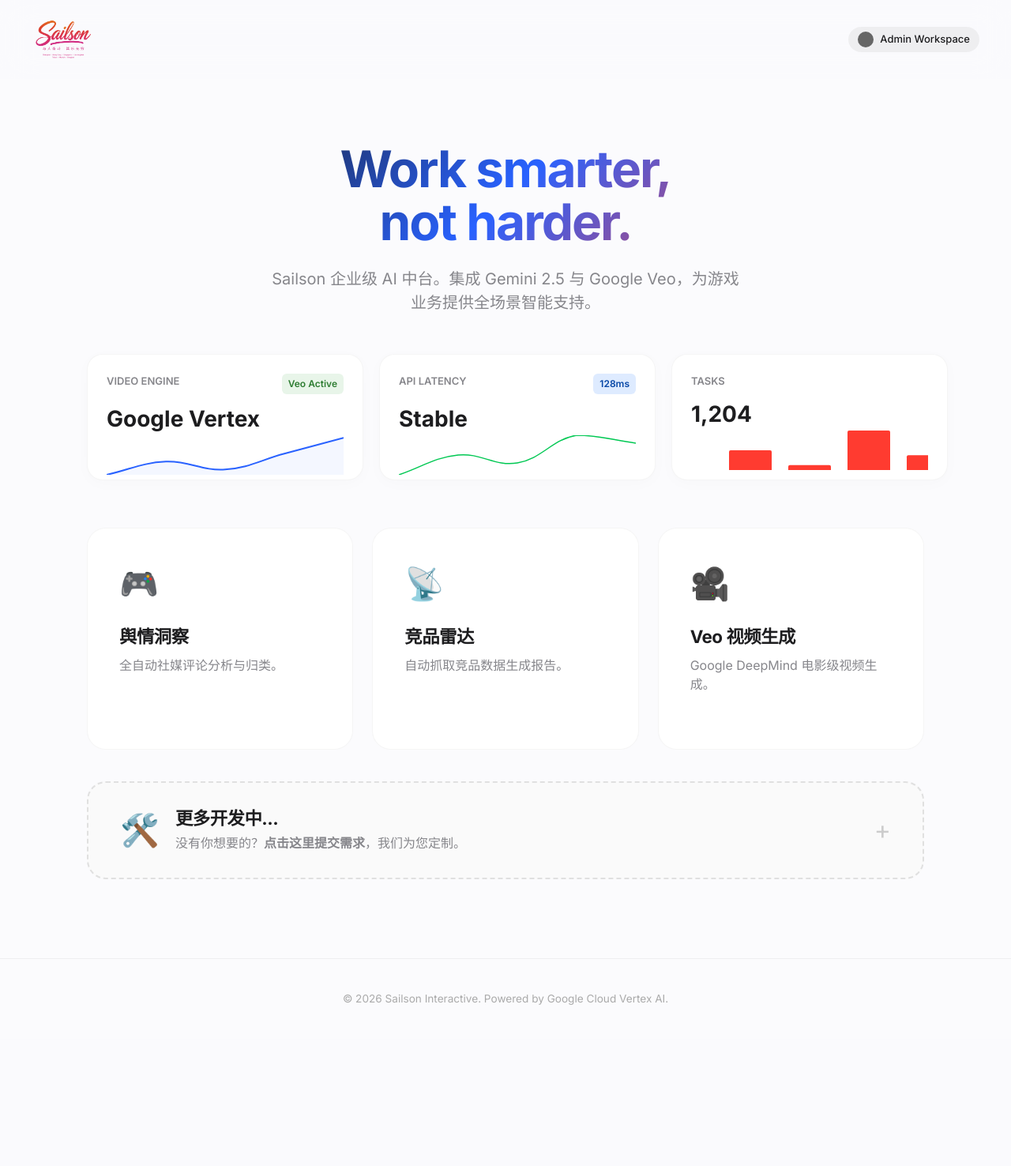
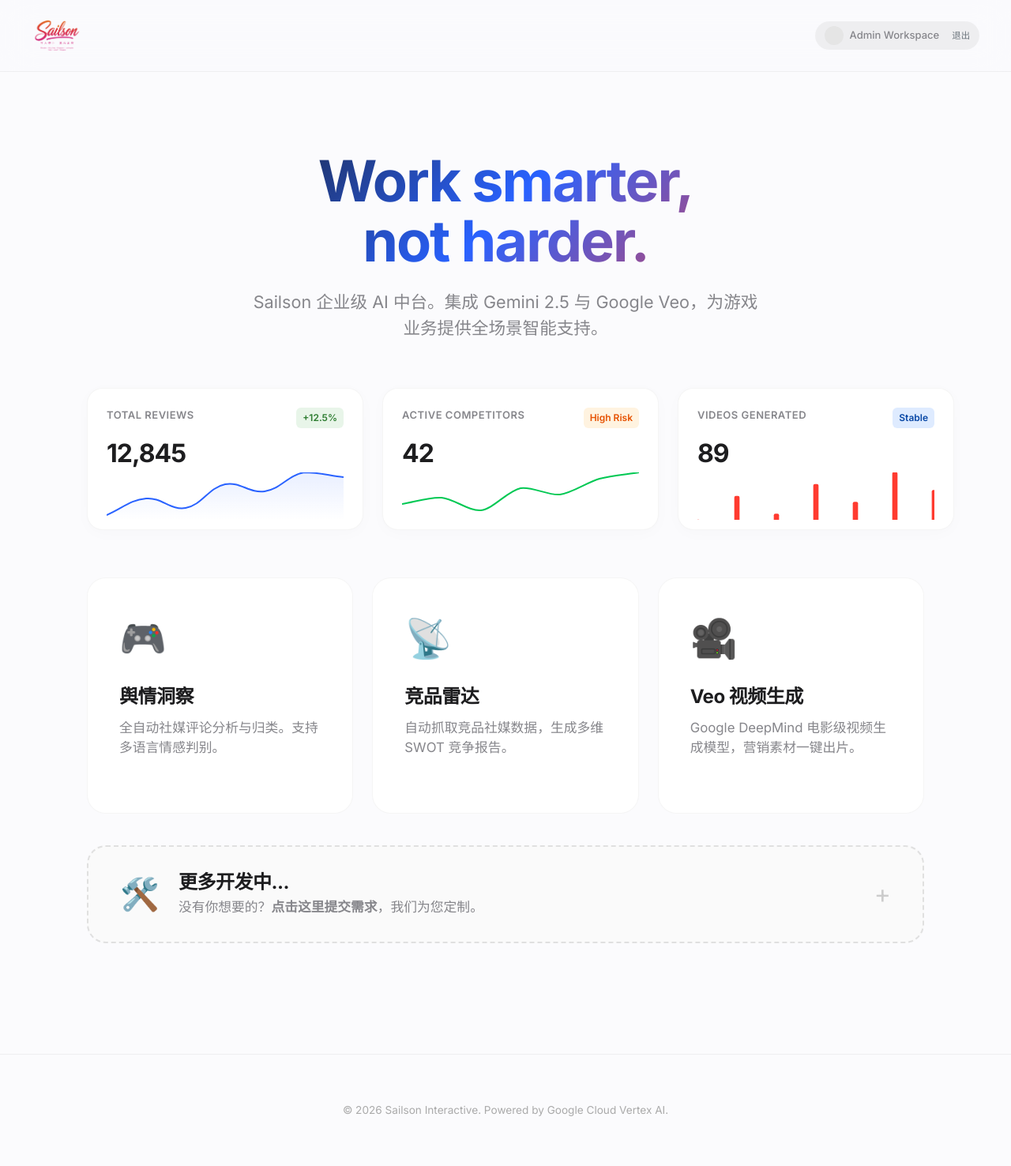
Before and after one commit to weienwang919-web/Sailson-AI, a Flask app: page / in a window 1280 px wide. Shown: the whole page at 79% size. Before the commit the page ends 1272 px from the top, so only its background shows below. Run offline with Flask 3, Linux system fonts and the light colour scheme; the visitor is signed in with stand-in values (Sample User, id 1).

Commit message:
UI freeze

```diff
--- a/templates/index.html
+++ b/templates/index.html
@@ -11,52 +11,72 @@
 
     <style>
         :root { --bg-color: #FBFBFD; --text-primary: #1d1d1f; --text-secondary: #86868b; }
-        body { background-color: var(--bg-color); font-family: 'Inter', sans-serif; color: var(--text-primary); }
-        .navbar { padding: 20px 40px; background: rgba(251, 251, 253, 0.8); backdrop-filter: blur(20px); position: sticky; top: 0; z-index: 100; }
-        .logo-img { height: 50px; }
-        .user-profile { font-size: 13px; font-weight: 500; padding: 6px 12px; background: rgba(0,0,0,0.05); border-radius: 18px; display: flex; align-items: center; gap: 8px; }
-        .user-avatar { width: 20px; height: 20px; background: #666; border-radius: 50%; }
+        body { background-color: var(--bg-color); font-family: 'Inter', sans-serif; color: var(--text-primary); -webkit-font-smoothing: antialiased; }
 
-        .hero-section { text-align: center; padding: 80px 20px 50px; max-width: 900px; margin: 0 auto; }
-        .hero-title { font-size: 4rem; font-weight: 700; letter-spacing: -2px; line-height: 1.05; margin-bottom: 24px; background: linear-gradient(135deg, #1a1a1a 0%, #2962FF 50%, #FF3B30 100%); -webkit-background-clip: text; -webkit-text-fill-color: transparent; }
-        .hero-subtitle { font-size: 1.25rem; color: var(--text-secondary); max-width: 600px; margin: 0 auto; }
+        /* 顶部导航 */
+        .navbar { padding: 20px 40px; background: rgba(251, 251, 253, 0.8); backdrop-filter: blur(20px); position: sticky; top: 0; z-index: 100; border-bottom: 1px solid rgba(0,0,0,0.05); }
+        .logo-img { height: 40px; width: auto; } /* 微调 Logo 高度，防止过大 */
+        .user-profile { font-size: 13px; font-weight: 500; padding: 6px 12px; background: rgba(0,0,0,0.05); border-radius: 18px; display: flex; align-items: center; gap: 8px; color: var(--text-secondary); }
+        .user-avatar { width: 24px; height: 24px; background: #e5e5e5; border-radius: 50%; }
 
-        .stats-container { max-width: 1100px; margin: 0 auto 60px; display: grid; grid-template-columns: repeat(3, 1fr); gap: 20px; padding: 0 20px; }
-        .stat-card { background: #fff; border-radius: 20px; padding: 24px; box-shadow: 0 4px 20px rgba(0,0,0,0.02); border: 1px solid rgba(0,0,0,0.04); height: 160px; display: flex; flex-direction: column; justify-content: space-between; transition: transform 0.3s ease; }
-        .stat-card:hover { transform: translateY(-2px); }
-        .stat-header { display: flex; justify-content: space-between; margin-bottom: 10px; }
-        .stat-label { font-size: 13px; font-weight: 600; color: var(--text-secondary); text-transform: uppercase; }
-        .stat-value { font-size: 28px; font-weight: 700; }
-        .stat-indicator { font-size: 12px; font-weight: 600; padding: 4px 8px; border-radius: 6px; }
-        .chart-wrapper { height: 50px; width: 100%; margin-top: auto; }
+        /* Hero 区域 */
+        .hero-section { text-align: center; padding: 100px 20px 60px; max-width: 900px; margin: 0 auto; }
+        .hero-title { font-size: 4.5rem; font-weight: 700; letter-spacing: -2px; line-height: 1.05; margin-bottom: 24px; background: linear-gradient(135deg, #1a1a1a 0%, #2962FF 50%, #FF3B30 100%); -webkit-background-clip: text; -webkit-text-fill-color: transparent; }
+        .hero-subtitle { font-size: 1.35rem; color: var(--text-secondary); max-width: 650px; margin: 0 auto; font-weight: 400; line-height: 1.5; }
 
+        /* 数据看板 (Stat Cards) */
+        .stats-container { max-width: 1100px; margin: 0 auto 60px; display: grid; grid-template-columns: repeat(3, 1fr); gap: 24px; padding: 0 20px; }
+        .stat-card { background: #fff; border-radius: 20px; padding: 24px; box-shadow: 0 4px 20px rgba(0,0,0,0.02); border: 1px solid rgba(0,0,0,0.04); height: 180px; display: flex; flex-direction: column; justify-content: space-between; transition: transform 0.3s ease, box-shadow 0.3s ease; }
+        .stat-card:hover { transform: translateY(-4px); box-shadow: 0 12px 30px rgba(0,0,0,0.06); }
+        .stat-header { display: flex; justify-content: space-between; align-items: flex-start; margin-bottom: 8px; }
+        .stat-label { font-size: 13px; font-weight: 600; color: var(--text-secondary); text-transform: uppercase; letter-spacing: 0.5px; }
+        .stat-value { font-size: 32px; font-weight: 700; color: var(--text-primary); letter-spacing: -1px; }
+        .stat-indicator { font-size: 12px; font-weight: 600; padding: 4px 8px; border-radius: 6px; display: inline-block; }
+        .chart-wrapper { height: 60px; width: 100%; margin-top: auto; }
+
+        /* 功能卡片 Grid */
         .features-grid { max-width: 1100px; margin: 0 auto; padding: 0 20px 100px; }
-        .feature-card { background: #fff; border: 1px solid rgba(0,0,0,0.04); border-radius: 24px; padding: 40px; height: 100%; transition: all 0.4s; text-decoration: none; color: inherit; display: block; position: relative; }
-        .feature-card:hover { transform: translateY(-8px); box-shadow: 0 20px 40px -10px rgba(0,0,0,0.08); }
-        .card-icon { font-size: 2.5rem; margin-bottom: 24px; }
-        .card-title { font-size: 1.4rem; font-weight: 700; margin-bottom: 10px; letter-spacing: -0.5px; }
-        .card-desc { color: var(--text-secondary); font-size: 1rem; line-height: 1.5; margin-bottom: 30px; }
-        .card-arrow { position: absolute; bottom: 40px; right: 40px; font-size: 1.2rem; opacity: 0; transition: all 0.3s; transform: translateX(-10px); }
+        .feature-card { background: #fff; border: 1px solid rgba(0,0,0,0.04); border-radius: 24px; padding: 40px; height: 100%; transition: all 0.4s cubic-bezier(0.165, 0.84, 0.44, 1); text-decoration: none; color: inherit; display: flex; flex-direction: column; position: relative; overflow: hidden; }
+        .feature-card:hover { transform: translateY(-8px); box-shadow: 0 20px 40px -10px rgba(0,0,0,0.08); border-color: rgba(0,0,0,0.08); }
+        .card-icon { font-size: 3rem; margin-bottom: 24px; }
+        .card-title { font-size: 1.5rem; font-weight: 700; margin-bottom: 12px; letter-spacing: -0.5px; }
+        .card-desc { color: var(--text-secondary); font-size: 1.05rem; line-height: 1.5; margin-bottom: 30px; flex-grow: 1; }
+        .card-arrow { position: absolute; bottom: 30px; right: 30px; font-size: 1.5rem; opacity: 0; transition: all 0.3s ease; transform: translateX(-10px); color: #2962FF; }
         .feature-card:hover .card-arrow { opacity: 1; transform: translateX(0); }
 
-        /* 虚线工程卡片样式 (横向长条) */
+        /* 开发中卡片 (横条) */
         .wip-section { margin-top: 40px; }
         .wip-card {
             border: 2px dashed #E0E0E0; background: #FAFAFA;
             display: flex; align-items: center; flex-direction: row; padding: 30px 40px;
         }
-        .wip-card:hover { border-color: #2962FF; background: #F0F4FF; }
-        .wip-content { margin-left: 20px; flex-grow: 1; text-align: left; }
-        .wip-card .card-icon { margin-bottom: 0; }
-        .wip-card .card-arrow { position: static; opacity: 1; transform: none; font-size: 2rem; color: #ccc; }
+        .wip-card:hover { border-color: #2962FF; background: #F5F8FF; transform: none; box-shadow: none; }
+        .wip-content { margin-left: 24px; flex-grow: 1; text-align: left; }
+        .wip-card .card-icon { margin-bottom: 0; font-size: 2.5rem; }
+        .wip-card .card-arrow { position: static; opacity: 1; transform: none; font-size: 2rem; color: #ccc; transition: color 0.3s; }
+        .wip-card:hover .card-arrow { color: #2962FF; }
 
-        .footer { text-align: center; padding: 40px; color: #aaa; font-size: 0.85rem; border-top: 1px solid rgba(0,0,0,0.05); }
+        .footer { text-align: center; padding: 60px 0; color: #aaa; font-size: 0.85rem; border-top: 1px solid rgba(0,0,0,0.05); margin-top: 40px; }
+
+        /* 移动端适配微调 */
+        @media (max-width: 768px) {
+            .hero-title { font-size: 3rem; }
+            .stats-container { grid-template-columns: 1fr; }
+            .wip-card { flex-direction: column; text-align: center; }
+            .wip-content { margin: 20px 0; text-align: center; }
+        }
     </style>
 </head>
 <body>
-    <nav class="navbar d-flex justify-content-between">
-        <a class="navbar-brand" href="#"><img src="{{ url_for('static', filename='logo.png') }}" alt="Logo" class="logo-img"></a>
-        <div class="user-profile"><div class="user-avatar"></div> Admin Workspace</div>
+    <nav class="navbar d-flex justify-content-between align-items-center">
+        <a class="navbar-brand" href="#">
+            <img src="{{ url_for('static', filename='logo.png') }}" alt="Logo" class="logo-img">
+        </a>
+        <div class="user-profile">
+            <div class="user-avatar"></div>
+            <span>Admin Workspace</span>
+            <a href="/logout" class="text-secondary ms-2" style="text-decoration: none;"><small>退出</small></a>
+        </div>
     </nav>
 
     <div class="hero-section">
@@ -66,15 +86,35 @@
 
     <div class="stats-container">
         <div class="stat-card">
-            <div><div class="stat-header"><span class="stat-label">Video Engine</span><span class="stat-indicator" style="background:#E8F5E9; color:#2E7D32;">Veo Active</span></div><div class="stat-value">Google Vertex</div></div>
+            <div>
+                <div class="stat-header">
+                    <span class="stat-label">Total Reviews</span>
+                    <span class="stat-indicator" style="background:#E8F5E9; color:#2E7D32;">+12.5%</span>
+                </div>
+                <div class="stat-value counter" data-target="12845">0</div>
+            </div>
             <div class="chart-wrapper"><canvas id="chart1"></canvas></div>
         </div>
+
         <div class="stat-card">
-            <div><div class="stat-header"><span class="stat-label">API Latency</span><span class="stat-indicator" style="background:#DEEBFF; color:#0747A6;">128ms</span></div><div class="stat-value">Stable</div></div>
+            <div>
+                <div class="stat-header">
+                    <span class="stat-label">Active Competitors</span>
+                    <span class="stat-indicator" style="background:#FFF3E0; color:#E65100;">High Risk</span>
+                </div>
+                <div class="stat-value counter" data-target="42">0</div>
+            </div>
             <div class="chart-wrapper"><canvas id="chart2"></canvas></div>
         </div>
+
         <div class="stat-card">
-            <div><div class="stat-header"><span class="stat-label">Tasks</span></div><div class="stat-value">1,204</div></div>
+            <div>
+                <div class="stat-header">
+                    <span class="stat-label">Videos Generated</span>
+                    <span class="stat-indicator" style="background:#DEEBFF; color:#0747A6;">Stable</span>
+                </div>
+                <div class="stat-value counter" data-target="89">0</div>
+            </div>
             <div class="chart-wrapper"><canvas id="chart3"></canvas></div>
         </div>
     </div>
@@ -85,15 +125,15 @@
                 <a href="/sentiment-tool" class="feature-card">
                     <div class="card-icon">🎮</div>
                     <h3 class="card-title">舆情洞察</h3>
-                    <p class="card-desc">全自动社媒评论分析与归类。</p>
-                    <div class="card-arrow">→</div>
+                    <p class="card-desc">全自动社媒评论分析与归类。支持多语言情感判别。</p>
+                    <div class="card-arrow"><i class="fas fa-arrow-right">→</i></div>
                 </a>
             </div>
             <div class="col-md-4">
                 <a href="/competitor-tool" class="feature-card">
                     <div class="card-icon">📡</div>
                     <h3 class="card-title">竞品雷达</h3>
-                    <p class="card-desc">自动抓取竞品数据生成报告。</p>
+                    <p class="card-desc">自动抓取竞品社媒数据，生成多维 SWOT 竞争报告。</p>
                     <div class="card-arrow">→</div>
                 </a>
             </div>
@@ -101,7 +141,7 @@
                 <a href="/video-tool" class="feature-card">
                     <div class="card-icon">🎥</div>
                     <h3 class="card-title">Veo 视频生成</h3>
-                    <p class="card-desc">Google DeepMind 电影级视频生成。</p>
+                    <p class="card-desc">Google DeepMind 电影级视频生成模型，营销素材一键出片。</p>
                     <div class="card-arrow">→</div>
                 </a>
             </div>
@@ -124,10 +164,62 @@
     <div class="footer">© 2026 Sailson Interactive. Powered by Google Cloud Vertex AI.</div>
 
     <script>
-        const commonOptions = { responsive: true, maintainAspectRatio: false, plugins: { legend: { display: false } }, scales: { x: { display: false }, y: { display: false } }, elements: { point: { radius: 0 }, line: { borderWidth: 2, tension: 0.4 } } };
-        new Chart(document.getElementById('chart1'), { type: 'line', data: { labels: [1,2,3,4,5], datasets: [{ data: [10,15,12,18,24], borderColor: '#2962FF', fill: true, backgroundColor: 'rgba(41,98,255,0.05)' }] }, options: commonOptions });
-        new Chart(document.getElementById('chart2'), { type: 'line', data: { labels: [1,2,3,4,5], datasets: [{ data: [50,55,53,60,58], borderColor: '#00C853', borderWidth: 1.5 }] }, options: commonOptions });
-        new Chart(document.getElementById('chart3'), { type: 'bar', data: { labels: [1,2,3,4,5], datasets: [{ data: [40,60,45,80,55], backgroundColor: '#FF3B30', borderRadius: 2 }] }, options: commonOptions });
+        // 1. Chart.js 配置 (完全按照你的要求，无坐标轴，极简风)
+        const commonOptions = {
+            responsive: true,
+            maintainAspectRatio: false,
+            plugins: { legend: { display: false }, tooltip: { enabled: false } }, // 禁用 tooltip 让它纯展示
+            scales: { x: { display: false }, y: { display: false } },
+            elements: { point: { radius: 0 }, line: { borderWidth: 2, tension: 0.4 } },
+            animation: { duration: 2000, easing: 'easeOutQuart' } // 让图表画得慢一点，更优雅
+        };
+
+        // 蓝色曲线 (平滑)
+        const ctx1 = document.getElementById('chart1').getContext('2d');
+        const gradient1 = ctx1.createLinearGradient(0, 0, 0, 60);
+        gradient1.addColorStop(0, 'rgba(41, 98, 255, 0.1)');
+        gradient1.addColorStop(1, 'rgba(41, 98, 255, 0)');
+
+        new Chart(ctx1, {
+            type: 'line',
+            data: { labels: [1,2,3,4,5,6,7], datasets: [{ data: [12, 19, 15, 25, 22, 30, 28], borderColor: '#2962FF', borderWidth: 2, fill: true, backgroundColor: gradient1 }] },
+            options: commonOptions
+        });
+
+        // 绿色曲线 (波动)
+        new Chart(document.getElementById('chart2'), {
+            type: 'line',
+            data: { labels: [1,2,3,4,5,6,7], datasets: [{ data: [50, 52, 48, 55, 53, 58, 60], borderColor: '#00C853', borderWidth: 2, tension: 0.3 }] },
+            options: commonOptions
+        });
+
+        // 红色柱状图
+        new Chart(document.getElementById('chart3'), {
+            type: 'bar',
+            data: { labels: [1,2,3,4,5,6,7], datasets: [{ data: [40, 60, 45, 70, 55, 80, 65], backgroundColor: '#FF3B30', borderRadius: 2, barThickness: 6 }] },
+            options: commonOptions
+        });
+
+        // 2. 数字滚动脚本 (Count Up)
+        document.addEventListener("DOMContentLoaded", () => {
+            const counters = document.querySelectorAll('.counter');
+            counters.forEach(counter => {
+                counter.innerText = '0'; // 归零
+                const updateCount = () => {
+                    const target = +counter.getAttribute('data-target');
+                    const c = +counter.innerText.replace(/,/g, ''); // 去掉逗号再计算
+                    const increment = target / 80; // 速度控制
+
+                    if (c < target) {
+                        counter.innerText = Math.ceil(c + increment).toLocaleString(); // 加逗号格式化
+                        setTimeout(updateCount, 20);
+                    } else {
+                        counter.innerText = target.toLocaleString();
+                    }
+                };
+                updateCount();
+            });
+        });
     </script>
 </body>
 </html>
```
